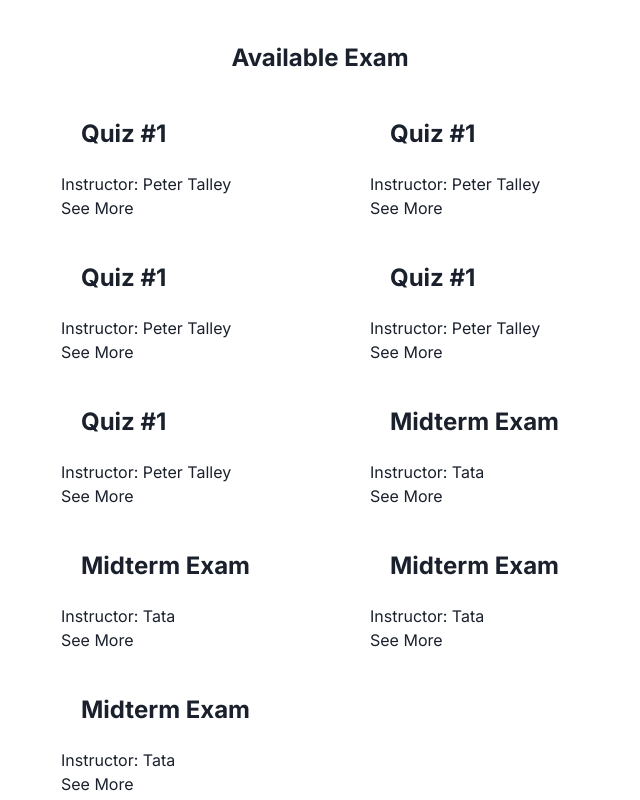
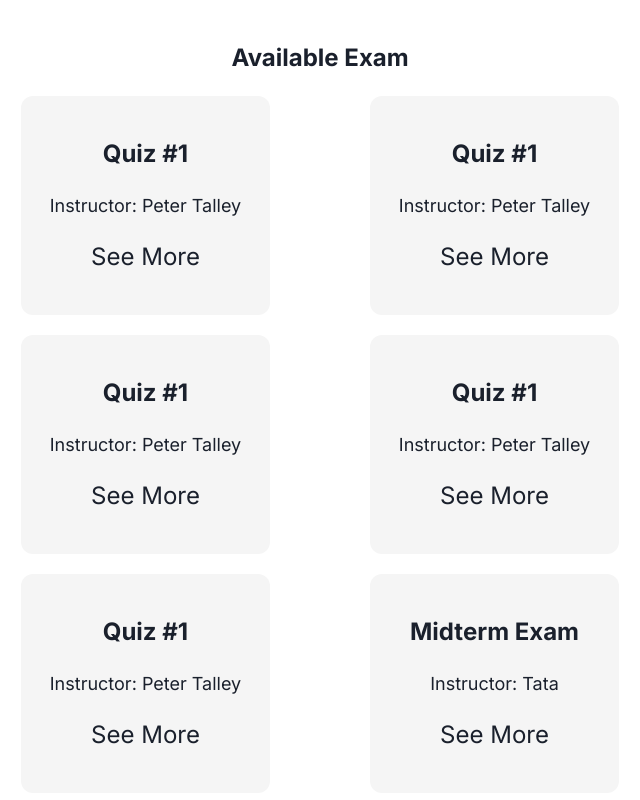
Before and after one commit to pmwatt/devclub-proj, a Next.js app: page / in a window 1280 px wide. Shown: the top 800 px of the page, without its empty margins (320-960 px from the left). Built offline with nearby package versions, Linux system fonts and the light colour scheme.

Commit message:
added some styles

```diff
--- a/app/exam/[examNum]/[qnum]/[score]/page.tsx
+++ b/app/exam/[examNum]/[qnum]/[score]/page.tsx
@@ -183,13 +183,13 @@ export default function Question({ params }: {
             <>
                 <h1>{exam.name}</h1>
                 <h2>Instructor: {exam.instructor}</h2>
-                <div className='flex'>
+                <div className='flex items-center p-10'>
                     <h2>Result:</h2>
-                    <div className='flex flex-col'>
+                    <div className='flex flex-col items-center'>
                         <h3>{params.score}/{totalScore}</h3>
                         <p>Score</p>
                     </div>
-                    <div className='flex flex-col'>
+                    <div className='flex flex-col items-center'>
                         <h3>{scorePercentage}/100</h3>
                         <p>Percentage</p>
                     </div>
--- a/app/exam/[examNum]/page.tsx
+++ b/app/exam/[examNum]/page.tsx
@@ -15,14 +15,14 @@ export default function Exam({ params }: {
     const exam = exams[params.examNum];
     return (
         <>
-            <Box>
+            <div className='flex flex-col items-start gap-4'>
                 <h1>{exam.name}</h1>
                 <h2>Instructor: {exam.instructor}</h2>
                 <p>{exam.instruction}</p>
                 <h2>Open Date Time: {exam.opendatetime}</h2>
                 <h2>Close Date Time: {exam.cloasedatetime}</h2>
                 <Link href={`/exam/${params.examNum}/0/0`}>Start</Link>
-            </Box>
+            </div>
         </>
     )
 }
--- a/app/globals.css
+++ b/app/globals.css
@@ -35,3 +35,18 @@ h1 {
   font-weight: bolder;
   padding: 20px;
 }
+
+h2 {
+  font-size: large;
+}
+
+h3 {
+  font-size: medium;
+  font-weight: bolder;
+  padding: 20px;
+}
+
+a {
+  font-size: x-large;
+  padding: 20px;
+}
--- a/app/login/page.tsx
+++ b/app/login/page.tsx
@@ -46,6 +46,7 @@ export default function Login() {
         }
     }
 
+    // from chakra ui docs
     const handleClick = () => setShow(!show)
     return (
         <>
--- a/app/login/success/[stuid]/page.tsx
+++ b/app/login/success/[stuid]/page.tsx
@@ -24,7 +24,7 @@ export default function Success({ params }: {
                 />
                 <p>Login as</p>
                 <h1>{userDetails?.fname} {userDetails?.sname}</h1>
-                <div className='flex justify-center'>
+                <div className='flex justify-center gap-5'>
                     <Link href='/'>View Exams</Link>
                     <Link href={`/account/${params.stuid}`}>View Account</Link>
                 </div>
--- a/app/page.tsx
+++ b/app/page.tsx
@@ -12,7 +12,7 @@ export default function Home() {
       <SimpleGrid columns={[1,1,2]} spacingX='100px' spacingY='20px'>
         {
           exams.map((exam, index) => (
-            <div key={index}>
+            <div key={index} className='bg-[#f5f5f5] p-5 rounded-xl flex flex-col items-center'>
               <h1>{exam.name}</h1>
               <h2>Instructor: {exam.instructor}</h2>
               <Link href={`/exam/${index}`}>See More</Link>
```
